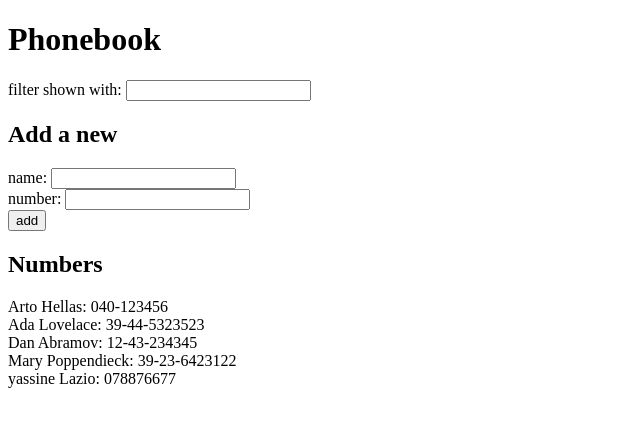
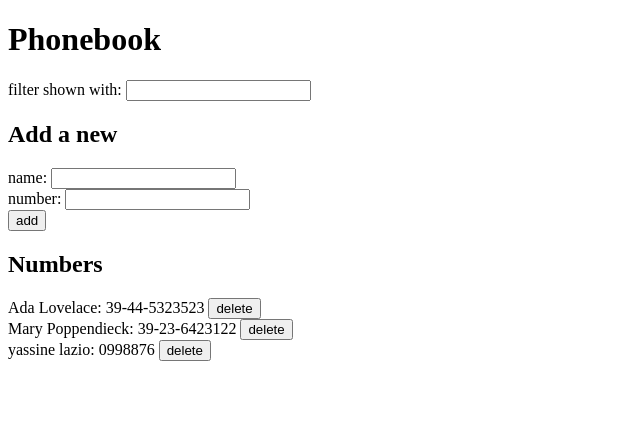
Before and after one commit to lakebridge/FullStackOpen, a React (Vite) app in the folder part2/phonebook/: page / in a window 1280 px wide. Shown: the top 424 px of the page, without its empty margins (0-640 px from the left). Built offline with nearby package versions, Linux system fonts and the light colour scheme; data requests are answered from the project's data file.

Commit message:
2.14 done

```diff
--- a/part2/phonebook/db.json
+++ b/part2/phonebook/db.json
@@ -1,19 +1,9 @@
 {
   "persons": [
-    {
-      "name": "Arto Hellas",
-      "number": "040-123456",
-      "id": "1"
-    },
     {
       "name": "Ada Lovelace",
       "number": "39-44-5323523",
       "id": "2"
-    },
-    {
-      "name": "Dan Abramov",
-      "number": "12-43-234345",
-      "id": "3"
     },
     {
       "name": "Mary Poppendieck",
@@ -21,9 +11,9 @@
       "id": "4"
     },
     {
-      "name": "yassine Lazio",
-      "number": "078876677",
-      "id": "WcZtrk8_H40"
+      "name": "yassine lazio",
+      "number": "0998876",
+      "id": "8d8T2G40d9Q"
     }
   ],
   "$schema": "./node_modules/json-server/schema.json"
--- a/part2/phonebook/src/App.jsx
+++ b/part2/phonebook/src/App.jsx
@@ -43,28 +43,25 @@ const PersonForm = ({ newName, setNewName, addName }) => {
 
 // Persons Component outside of App component to avoid re-creation on every render
 
-const Persons = ({ search, persons }) => {
+const Persons = ({ search, persons, deletePerson }) => {
+  const personsToShow =
+    search === ""
+      ? persons
+      : persons.filter((person) =>
+          person.name.toLowerCase().includes(search.toLowerCase()),
+        );
+
   return (
     <ul style={{ padding: 0, margin: 0 }}>
-      {search === ""
-        ? persons.map((person) => (
+      {personsToShow.map((person) => (
         <li
           style={{ listStyleType: "none", margin: 0, padding: 0 }}
           key={person.name}
         >
-              {person.name}: {person.number}
-            </li>
-          ))
-        : persons
-            .filter((person) =>
-              person.name.toLowerCase().includes(search.toLowerCase()),
-            )
-            .map((person) => (
-              <li
-                style={{ listStyleType: "none", margin: 0, padding: 0 }}
-                key={person.name}
-              >
-                {person.name}: {person.number}
+          {person.name}: {person.number}{" "}
+          {/* Add delete button for each person */}
+          {console.log("person id", person.id)}
+          <button onClick={() => deletePerson(person.id)}>delete</button>
         </li>
       ))}
     </ul>
@@ -113,6 +110,12 @@ const App = () => {
     setNewName(["", ""]);
   };
 
+  const deletePerson = (id) => {
+    numbersService.deletePerson(id).then(() => {
+      setPersons(persons.filter((person) => person.id !== id));
+    });
+  };
+
   return (
     <div>
       <h1>Phonebook</h1>
@@ -125,7 +128,7 @@ const App = () => {
 
       <h2>Numbers</h2>
 
-      <Persons search={search} persons={persons} />
+      <Persons search={search} persons={persons} deletePerson={deletePerson} />
     </div>
   );
 };
--- a/part2/phonebook/src/services/numbers.js
+++ b/part2/phonebook/src/services/numbers.js
@@ -13,8 +13,13 @@ const update = (id, newObject) => {
   return axios.put(`${baseUrl}/${id}`, newObject);
 };
 
+const deletePerson = (id) => {
+  return axios.delete(`${baseUrl}/${id}`);
+};
+
 export default {
   getAll,
   create,
   update,
+  deletePerson,
 };
```
Lines whose indentation alone changed are shown as unchanged.
